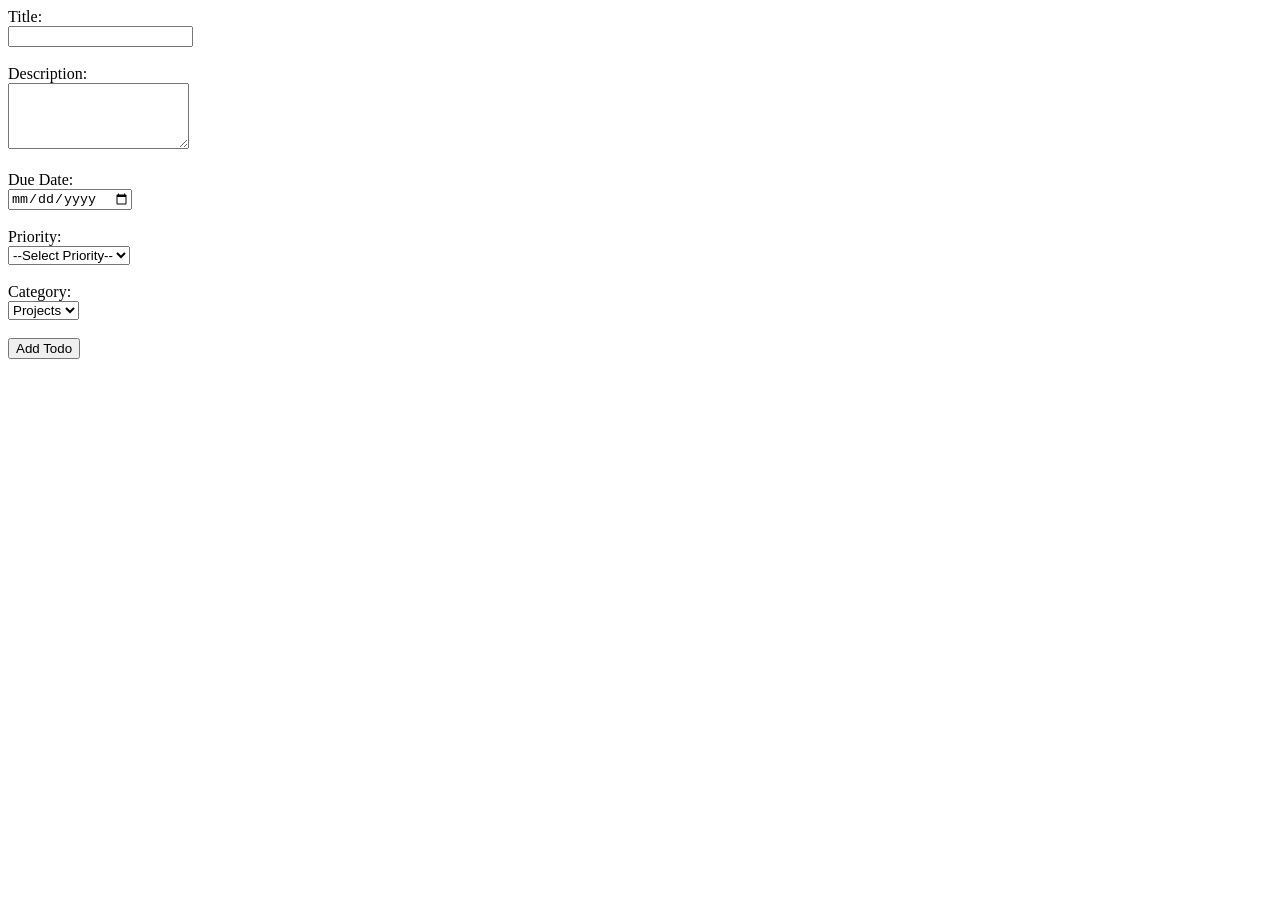
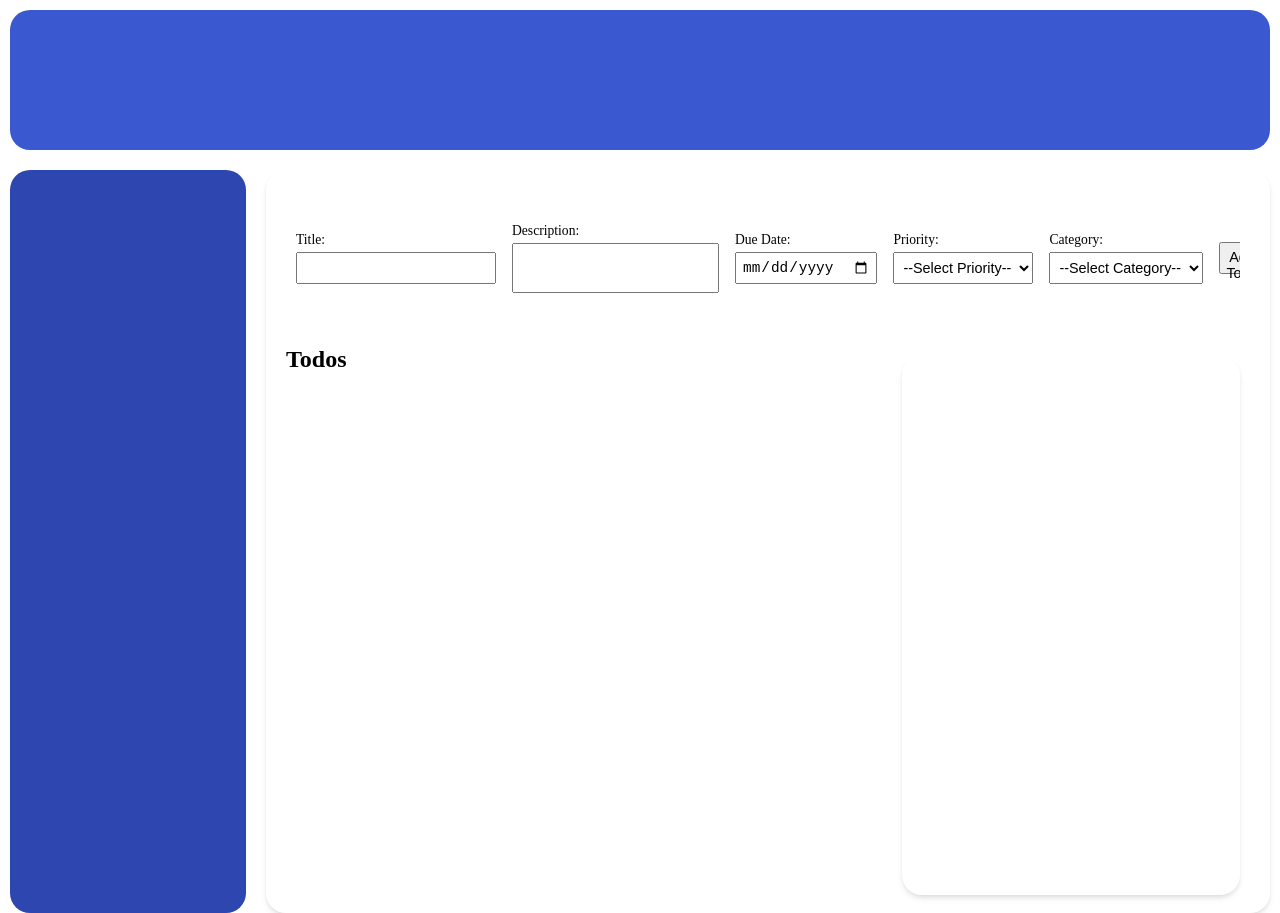
Before and after one commit to MalekToumi-815/Todo-List, a website built with webpack: page src/template.html in a window 1280 px wide. Before the commit the page ends 800 px from the top, so only its background shows below. Built offline with nearby package versions, Linux system fonts and the light colour scheme.

Commit message:
Design and style of the page elements

```diff
--- a/src/DOMHandler.js
+++ b/src/DOMHandler.js
@@ -1,16 +1,19 @@
 const DOM = (() => {
     function displayTodo (todos) {
         const todoList = document.querySelector('.TodoList');
-        todoList.innerHTML = ''; // Clear existing todos
+        todoList.innerHTML = '<h1>Todos</h1>'; // Clear existing todos
         todos.forEach(todo => {
             const todoItem = document.createElement('div');
             todoItem.className = 'todo-item';
+            if (todo.priority === 'Medium')
+                todoItem.style.backgroundColor = 'rgba(104, 166, 236, 0.76)';
+            if (todo.priority === 'High')
+                todoItem.style.backgroundColor = 'rgba(247, 180, 180, 0.76)';
+            if (todo.priority === 'Low')
+                todoItem.style.backgroundColor = 'rgba(198, 248, 188, 0.76)';
             todoItem.innerHTML = `
-                <h3>${todo.title}</h3>
-                <p>${todo.description}</p>
-                <p>Due: ${todo.dueDate}</p>
-                <p>Priority: ${todo.priority}</p>
-                <p>Category: ${todo.category}</p>
+                <div><h3>${todo.title}</h3>
+                <p>Due: ${todo.dueDate}</p></div>
                 <button class="delete-todo" data-id="${todo.id}">Delete</button>
             `;
             todoList.appendChild(todoItem);
--- a/src/index.js
+++ b/src/index.js
@@ -1,5 +1,6 @@
 import {Todos} from './TodosHandler.js';
 import { DOM } from './DOMHandler.js';
+import './styles.css';
 // Event listener for the new todo form submission
 const form = document.getElementById('newtodoForm');
 form.addEventListener('submit', function (event) {
--- /dev/null
+++ b/src/styles.css
@@ -0,0 +1,101 @@
+*{
+    box-sizing: border-box;
+    margin: 0;
+    padding: 0;
+}
+body{
+    width: 100%;
+    height: 100vh;
+    display: grid;
+    grid-template-columns: 20% 80%;
+    grid-template-rows: 160px 1fr;
+}
+header{
+    grid-column: 1 / -1;
+    background-color: #3A59D1;
+    margin: 10px 10px;
+    border-radius: 20px;
+}
+nav{
+    background-color: #2E46B0;
+    margin: 10px 10px;
+    border-radius: 20px;
+}
+main{
+    border-radius: 20px;
+    margin: 10px 10px;
+    box-shadow: rgb(0 0 0 / 10%) 0px 4px 6px -1px, rgb(0 0 0 / 6%) 0px 2px 4px -1px;
+    background-color: #FFFFFF;
+    display: grid;
+    grid-template-columns: 2.5fr 1.5fr;
+    grid-template-rows: 160px 1fr;
+    gap: 8px;
+    padding: 8px 20px;
+}
+.TodoList{
+    height: 559px;
+    overflow-y: auto;
+}
+#newTodoSection{
+    grid-column: 1 / -1;
+    overflow: hidden;
+}
+#newTodoSection {
+    padding: 10px;
+    display: flex;
+    align-items: center; /* vertically center form in section */
+}
+
+#newtodoForm {
+    display: flex;
+    gap: 1rem; /* space between fields */
+    flex-wrap: nowrap; /* keep in one row */
+    justify-content: space-between;
+    width: 100%;
+    overflow-x: auto; /* scroll if it overflows horizontally */
+}
+
+.form-group {
+    display: flex;
+    flex-direction: column; /* label above input */
+    justify-content: center;
+}
+
+.form-group label {
+    font-size: 0.85rem;
+    margin-bottom: 4px;
+}
+
+input,
+textarea,
+select,
+button {
+    padding: 5px;
+    font-size: 0.9rem;
+    height: 32px;
+}
+
+textarea {
+    resize: none; /* keep layout neat */
+    height: 50px; /* match inputs */
+}
+#TodoDetails{
+    border-radius: 20px;
+    margin: 10px 10px;
+    box-shadow: rgb(0 0 0 / 10%) 0px 4px 6px -1px, rgb(0 0 0 / 6%) 0px 2px 4px -1px;
+}
+.todo-item{
+    height: 100px;
+    margin: 10px 10px;
+    display: flex;
+    justify-content: space-between;
+    align-items: center;
+    box-shadow: rgb(0 0 0 / 10%) 0px 4px 6px -1px, rgb(0 0 0 / 6%) 0px 2px 4px -1px;
+    padding: 8px 20px;
+    border-radius: 20px;
+    transition: all 0.3s ease;
+}
+.todo-item:hover{
+    transform: translateY(-4px);
+    cursor: pointer;
+}
--- a/src/template.html
+++ b/src/template.html
@@ -11,34 +11,48 @@
     <main>
         <section id="newTodoSection">
             <form id="newtodoForm">
-                <label for="title">Title:</label><br>
-                <input type="text" id="title" name="title" required /><br><br>
+                <div class="form-group">
+                    <label for="title">Title:</label>
+                    <input type="text" id="title" name="title" required />
+                </div>
 
-                <label for="description">Description:</label><br>
-                <textarea id="description" name="description" rows="4"></textarea><br><br>
+                <div class="form-group">
+                    <label for="description">Description:</label>
+                    <textarea id="description" name="description" rows="2"></textarea>
+                </div>
 
-                <label for="dueDate">Due Date:</label><br>
-                <input type="date" id="dueDate" name="dueDate" required /><br><br>
+                <div class="form-group">
+                    <label for="dueDate">Due Date:</label>
+                    <input type="date" id="dueDate" name="dueDate" required />
+                </div>
 
-                <label for="priority">Priority:</label><br>
+                <div class="form-group">
+                    <label for="priority">Priority:</label>
                     <select id="priority" name="priority" required>
                         <option value="">--Select Priority--</option>
                         <option value="Low">Low</option>
                         <option value="Medium">Medium</option>
                         <option value="High">High</option>
-                </select><br><br>
+                    </select>
+                </div>
 
-                <label for="category">Category:</label><br>
+                <div class="form-group">
+                    <label for="category">Category:</label>
                     <select id="category" name="category" required>
+                        <option value="">--Select Category--</option>
                         <option value="projects">Projects</option>
-                </select><br><br>
+                    </select>
+                </div>
 
+                <div class="form-group">
                     <button type="submit">Add Todo</button>
+                </div>
             </form>
         </section>
-        <section id="TodosSection">
-            <div class="TodoList"></div>
+        <section class="TodoList">
+            <h1>Todos</h1>
         </section>
+        <section id="TodoDetails"></section>
     </main>
 </body>
 </html>
```
Lines whose indentation alone changed are shown as unchanged.
